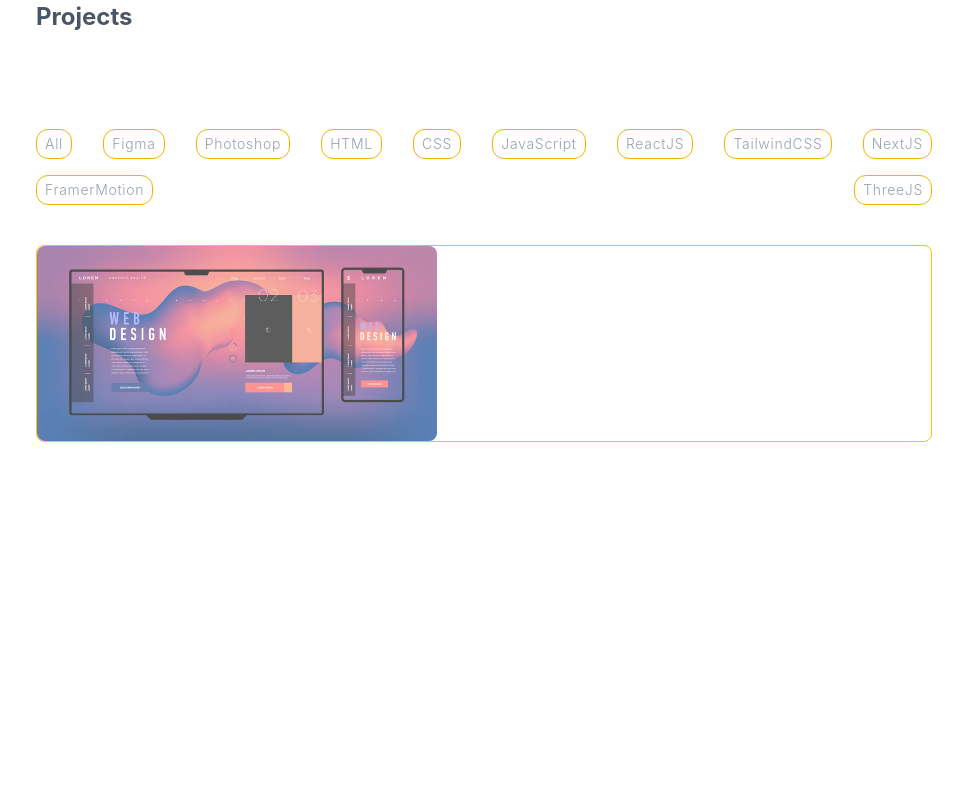
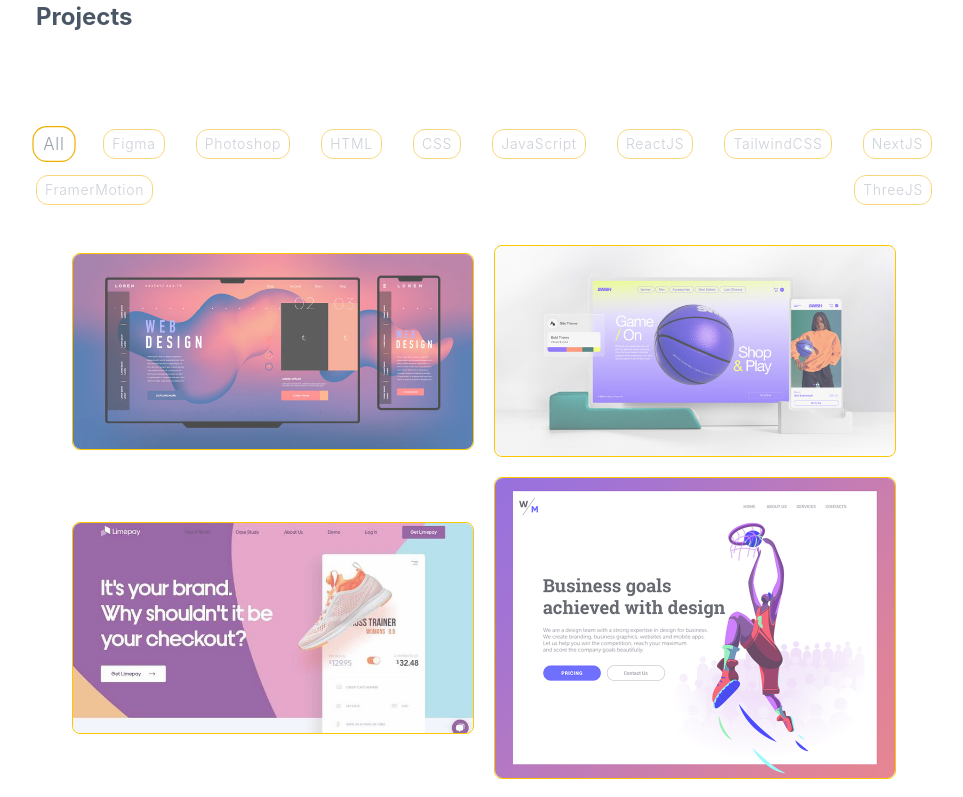
Before and after one commit to RhodaPickens/portfolio-website, a Next.js app: page / in a window 1280 px wide. Shown: the part 3240-4037 px from the top of the page, without its empty margins (156-1119 px from the left). Before the commit the page ends 3961 px from the top, so only its background shows below. Built offline with nearby package versions, Linux system fonts and the light colour scheme.

Commit message:
Added filter and animations to Projects

```diff
--- a/src/components/Projects.jsx
+++ b/src/components/Projects.jsx
@@ -1,27 +1,54 @@
 'use client'
+import { useEffect, useRef, useState } from "react"
 import Heading from "./sub/Heading"
 import Project from "./sub/Project"
 import { projectsData, projectsButton } from "@/assets"
+import { animate, motion } from "framer-motion"
 
 const Projects = () => {
+  const [tech, setTech] = useState("All") // by default display all projects
+  const [index, setIndex] = useState(0)   // keeps track of which filter is currently active
+  const prevIndex = useRef(0)             // keeps track of reference of previously active button
+  const buttonsRef = useRef([])           // control over button animation and styling
+
+  const handleClick = () => {
+    animate(buttonsRef.current[prevIndex.current], { opacity: 0.5, scale: 1 })
+    animate(buttonsRef.current[index], { opacity: 1, scale: 1.2 })
+  }
+
+  useEffect(() => {
+    handleClick()
+    prevIndex.current = index
+  }, [index])
+
   return (
     <div className="min-h-screen py-20 px-48">
         <Heading text={"Projects"}/>
         <div className='flex flex-wrap items-center justify-between gap-4 py-10'>
             {projectsButton.map((text, i) => (
-                <button
+                <motion.button
                     key={i}
+                    initial={{ opacity: i === 0 ? 1 : 0.5, scale: i === 0 ? 1.2 : 1 }}
+                    ref={(el) => buttonsRef.current.push(el)}    // stores references to buttons
+                    onClick={() => {
+                        setTech(text)
+                        setIndex(i)                              // updates index to current value
+                    }}
                     className="border border-yellow-500 rounded-xl px-2 py-1 text-sm font-light
                     tracking-wider text-gray-400"
                 >
                     {text}
-                </button>
+                </motion.button>
             ))}
-
         </div>
-        <div
-            className='flex flex-wrap items-center justify-center gap-5'>
-            <Project />
+        <div className="flex flex-wrap items-center justify-center gap-5">
+                {projectsData.filter((project) => {      // checks which project should be displayed
+                    return project.tech.some((item) => (tech === 'All' ? true : item === tech))
+                }).map((data, i) => (
+                    <motion.div key={`id-${i}`} layout>
+                        <Project data={data} index={i} />
+                    </motion.div>
+                ))}
         </div>
     </div>
   )
--- a/src/components/sub/Project.jsx
+++ b/src/components/sub/Project.jsx
@@ -1,21 +1,34 @@
 'use client'
 import Image from "next/image"
+import { motion } from "framer-motion"
+import { useState } from "react"
 
-const Project = () => {
+const Project = ({data, index}) => {
+  const [show, setShow] = useState(false)  // sets whether back of card is visible
+
   return (
-    <div className='relative w-[350px] sm:w-full h-max border border-yellow-400 rounded-lg cursor-pointer'>
-        <Image src={'/projects/image-1.jpg'}
-        alt="Project Image"
-        width={400}
-        height={400}
-        className='rounded-lg opacity-70'
-        />
-        <div className='absolute top-0 w-full h-full flex flex-col
-        items-center justify-center gap-y-2 bg-white/95 p-6 rounded-lg hidden'>
-            <h2 className='text-lg font-bold tracking-wide text-gray-500'>SparkleGlove.com</h2>
-            <p className='text-justify text-gray-500 first-letter: pl-2'>Description</p>
-        </div>
-    </div>
+    <motion.div
+      initial={{ opacity: 0, y: index % 2 === 0 ? 100 : -100 }}
+      whileInView={{ opacity: 1, y: 0 }}
+      viewport={{ once: true }}
+      transition={{ duration: 1, type: 'spring', stiffness: 100 }}
+      onClick={() => setShow((show) => !show)}
+      className='relative w-[350px] sm:w-full h-max border border-yellow-400 rounded-lg cursor-pointer'>
+        <Image
+          src={data.url}
+          alt="Project Image"
+          width={400}
+          height={400}
+          className='rounded-lg opacity-70'/>
+        <motion.div
+          initial={{ opacity: 0}}
+          animate={{ opacity: show ? 1 : 0 }}
+          className='absolute top-0 w-full h-full flex flex-col
+          items-center justify-center gap-y-2 bg-white/95 p-6 rounded-lg'>
+          <h2 className='text-lg font-bold tracking-wide text-gray-500'>{data.name}</h2>
+          <p className='text-justify text-gray-500 first-letter:pl-2'>{data.desc}</p>
+      </motion.div>
+    </motion.div>
   )
 }
 
```
